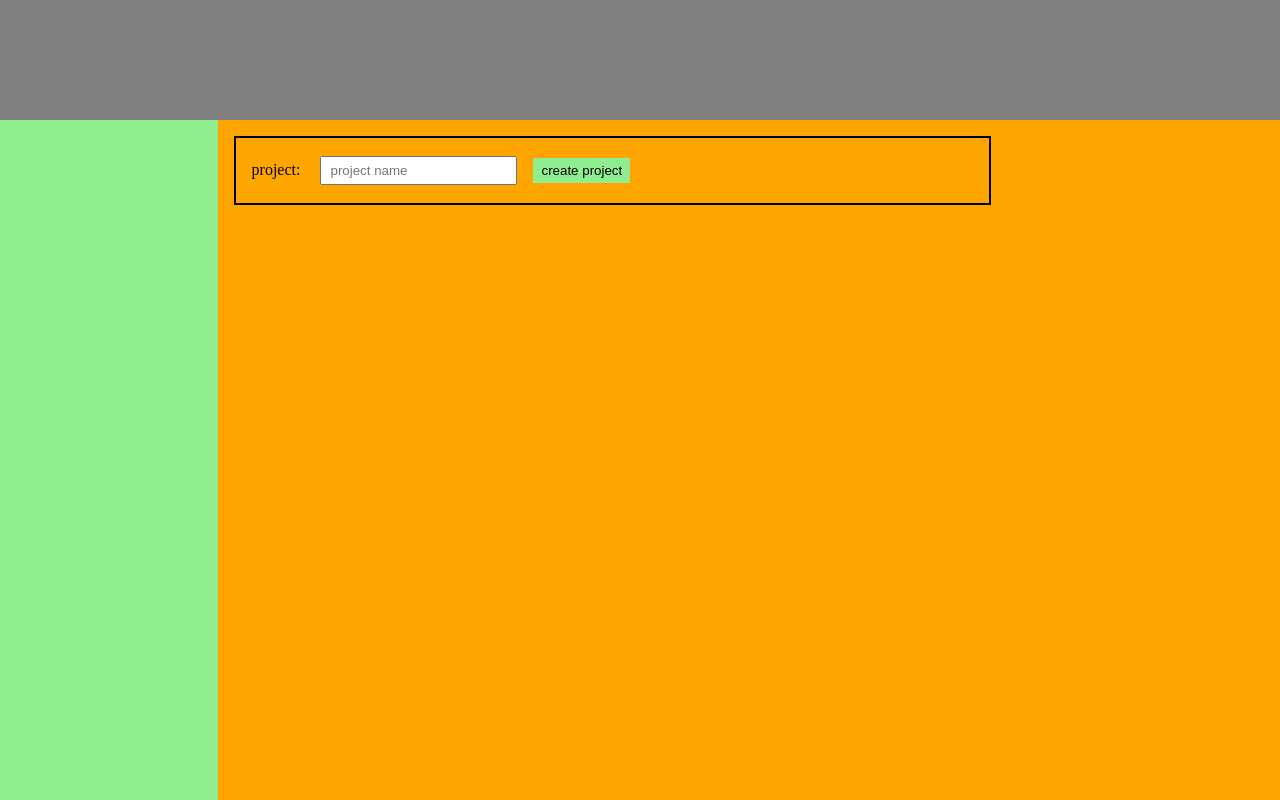
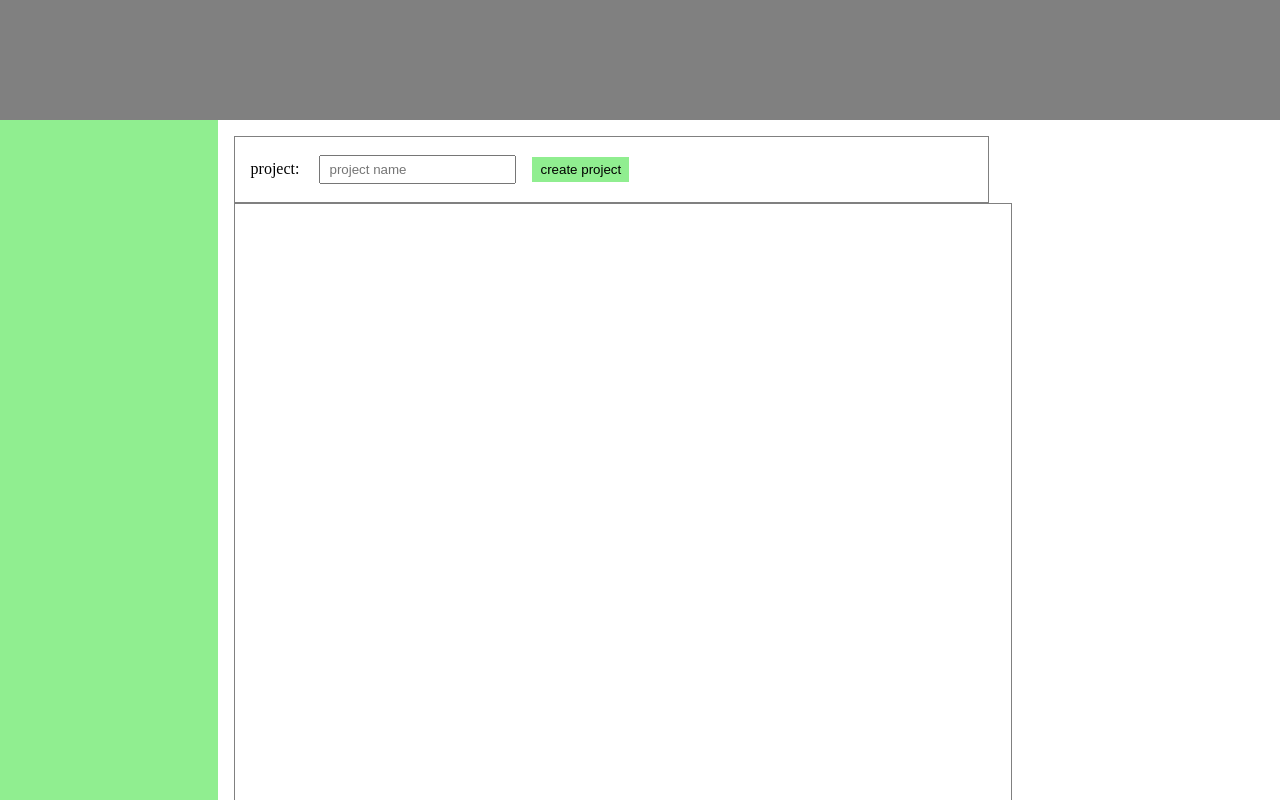
Before and after one commit to bambooOctopus/odin_todo, a website built with webpack: page dist/index.html in a window 1280 px wide. Built offline with nearby package versions, Linux system fonts and the light colour scheme.

Commit message:
styling: added border to proj-grid-div; changed proj-grid-div to grid-auto-rows;

```diff
--- a/src/style.css
+++ b/src/style.css
@@ -44,7 +44,7 @@
 .body-header-div {
     height: 10%;
     width: 70%;
-    border: solid 2px black;
+    border: solid 1px gray;
     display: flex;
     align-items: center;
     padding: 0rem 1rem;
@@ -57,23 +57,32 @@
     grid-column-end: 3;
 
     padding: 1rem;
-    background-color: orange;
+
     overflow: scroll;
 }
 
 /* project index view */
 .proj-grid-div {
-    width: 100%;
+    height: 600px;
+    width: 66%;
+
+
+
+
+    border: solid 1px gray;
 
     display: grid;
     grid-template-columns: repeat(5, 200px);
-    grid-template-rows: repeat(12, 200px);
+    grid-auto-rows: 200px;
     overflow: scroll;
+    row-gap: 1rem;
 
-    column-gap: 2.25rem;
-    row-gap: 1.5rem;
 
-    padding: 2rem 0rem 0rem;
+
+
+    padding: 1rem 3rem 0rem;
+
+
 
 
 }
@@ -112,11 +121,11 @@
 }
 
 .complete {
-    border: solid 1px lightgreen;
+    border: solid 2px lightgreen;
 }
 
 .incomplete {
-    border: solid 1px red;
+    border: solid 2px orange;
 }
 
 .proj-card:hover {
@@ -151,7 +160,7 @@
 
     padding: 1rem 3rem 0rem;
 
-    border: solid 1px black;
+    border: solid 1px gray;
 
     display: flex;
     flex-direction: column;
```
